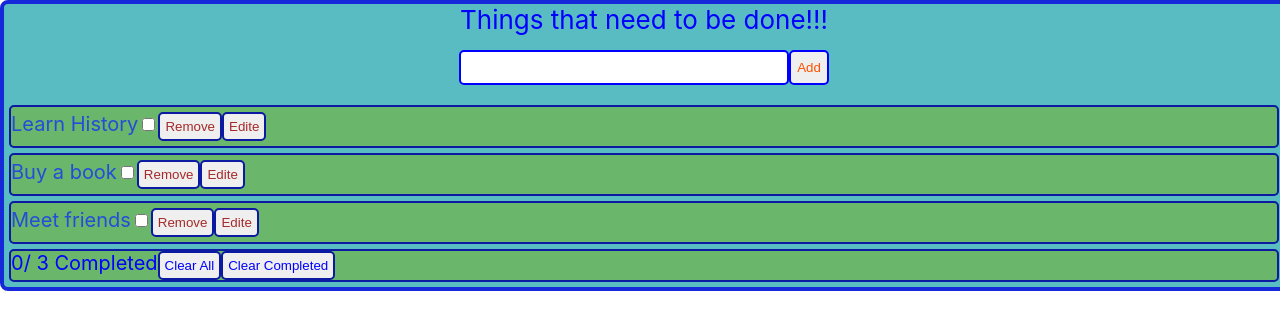
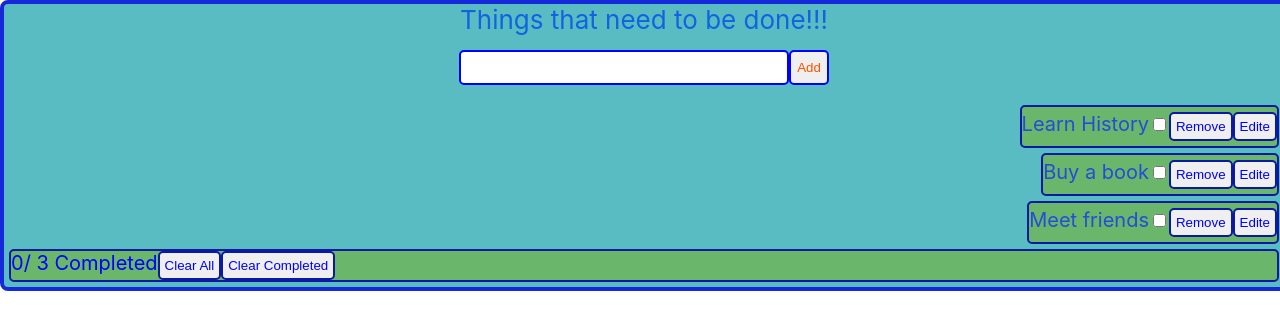
Before and after one commit to MrHovakimyan/ToDoApp_FunctionalComponents, a React (Create React App) app: page / in a window 1280 px wide. Shown: the top 330 px of the page. Built offline with nearby package versions, Linux system fonts and the light colour scheme.

Commit message:
restructuring of styeles

```diff
--- a/src/App.css
+++ b/src/App.css
@@ -7,40 +7,9 @@
 }
 
 .todoTitle {
-  color: blue;
+  color: rgb(16, 100, 224);
   font-size: 26px;
   text-align: center;
   align-items: stretch;
   justify-content: center;
 }
-
-
-.todoItem {
-  font-size: 20px;
-  border: 2px solid rgb(11, 26, 161);
-  border-radius: 5px;
-  margin: 5px;
-  background-color: rgb(106, 182, 106);
-  align-items: stretch;
-}
-.deleteBtn {
-  margin-top: 5px;
-  padding: 5px;
-  border-radius: 3px;
-  color: brown;
-  font-style: bold;
-  border: 2px solid rgb(11, 26, 161);
-  border-radius: 5px;
-}
-.editeBtn {
-  margin-bottom: 5px;
-  padding: 5px;
-  border-radius: 3px;
-  color: brown;
-  font-style: bold;
-  border: 2px solid rgb(11, 26, 161);
-  border-radius: 5px;
-}
-.todoList {
-  color: rgb(35, 77, 218);
-}
--- a/src/TodoFooter.css
+++ b/src/TodoFooter.css
@@ -7,7 +7,6 @@
     color: blue;
   }
   .completedBtn {
-    justify-items: space-between;
     padding: 5px;
     color: blue;
     border: 2px solid rgb(11, 26, 161);
--- /dev/null
+++ b/src/TodoItem.css
@@ -0,0 +1,30 @@
+.todoItem {
+    font-size: 20px;
+    border: 2px solid rgb(11, 26, 161);
+    border-radius: 5px;
+    margin: 5px;
+    background-color: rgb(106, 182, 106);
+    align-items: stretch;
+  }
+  .deleteBtn {
+    position: relative;
+    justify-content: flex-end;
+    margin-top: 5px;
+    padding: 5px;
+    border-radius: 3px;
+    color: blue;
+    font-style: bold;
+    border: 2px solid rgb(11, 26, 161);
+    border-radius: 5px;
+  }
+  .editeBtn {
+    position: relative;
+    justify-content: stretch;
+    margin-bottom: 5px;
+    padding: 5px;
+    border-radius: 3px;
+    color: blue;
+    font-style: bold;
+    border: 2px solid rgb(11, 26, 161);
+    border-radius: 5px;
+  }
--- a/src/TodoItem.js
+++ b/src/TodoItem.js
@@ -1,4 +1,4 @@
-import "./App.css";
+import "./TodoItem.css";
 function TodoItem({ todo, onChange, onDelete, onEdite }) {
   return (
     <div className="todoItem">
--- /dev/null
+++ b/src/TodoList.css
@@ -0,0 +1,6 @@
+.todoList {
+    display: flexbox;
+    justify-content: stretch;
+    justify-items: flex-end;
+    color: rgb(35, 77, 218);
+  }
--- a/src/TodoList.js
+++ b/src/TodoList.js
@@ -1,5 +1,5 @@
 import TodoItem from "./TodoItem";
-import "./App.css";
+import "./TodoList.css";
 
 function TodoList({ todos, onDelete, onChange, onEdite }) {
   return (
```
